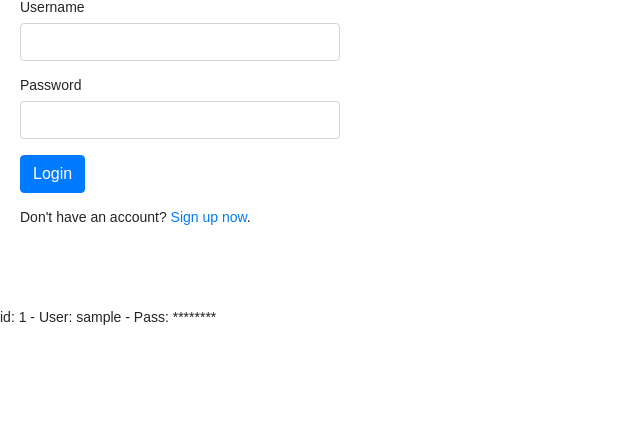
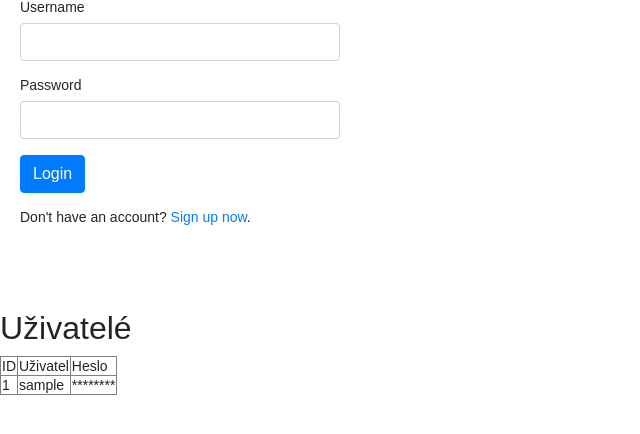
Before and after one commit to mucha2022/my_projects, a PHP site: page /login.php in a window 1280 px wide. Shown: the part 99-533 px from the top of the page, without its empty margins (0-640 px from the left). Run offline with PHP 8.4, Linux system fonts and the light colour scheme; tables that the repository leaves empty or names only in its code hold one stand-in row (values such as "Sample post").

Commit message:
úprava zobrazení tab v tab_view.php

```diff
--- a/tab_view.php
+++ b/tab_view.php
@@ -9,10 +9,13 @@
     echo "<br><br><br>";
 
     if ($result->num_rows > 0) {
+        echo('<h2>Uživatelé</h2><table border="1">');
+        echo('<tr><td> ID </td><td> Uživatel </td><td> Heslo </td></tr>');
         // output data of each row
         while($row = $result->fetch_assoc()) {
-            echo "id: " . $row["id"]. " - User: " . $row["username"]. " - Pass: ******** " . "<br>";
+            echo "<tr><td>" . $row["id"]. "</td><td>" . $row["username"]. "</td><td>" . " ******** " . "</td></tr>";
         }
+        echo "</table>";
     } else {
         echo "0 results";
     }
```
